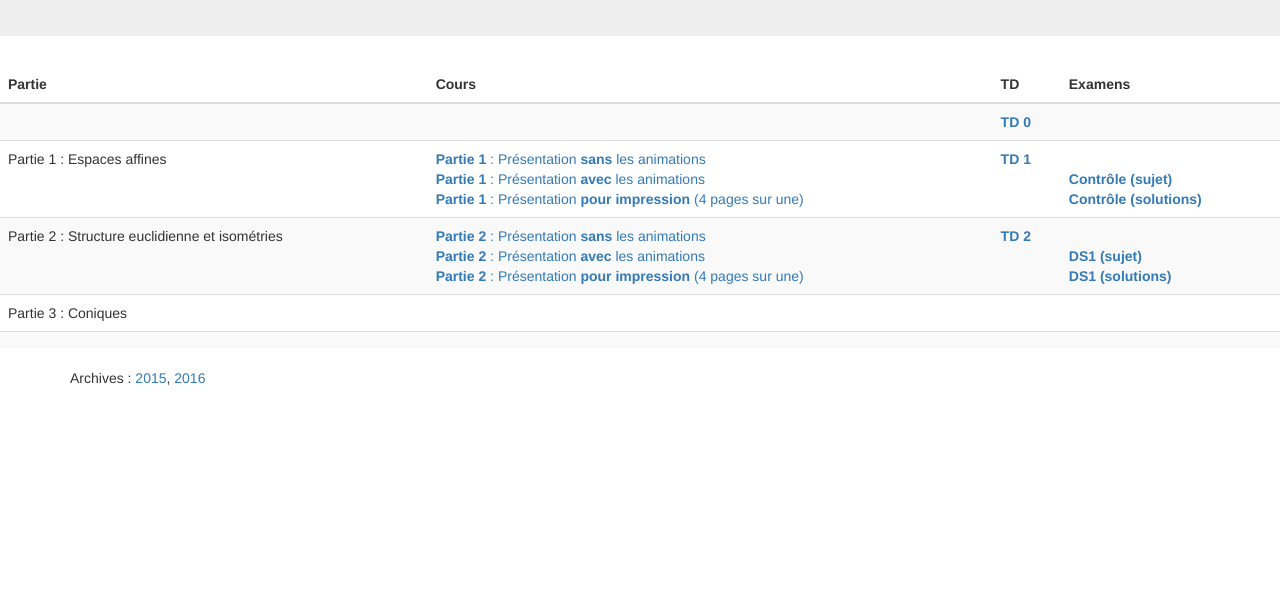
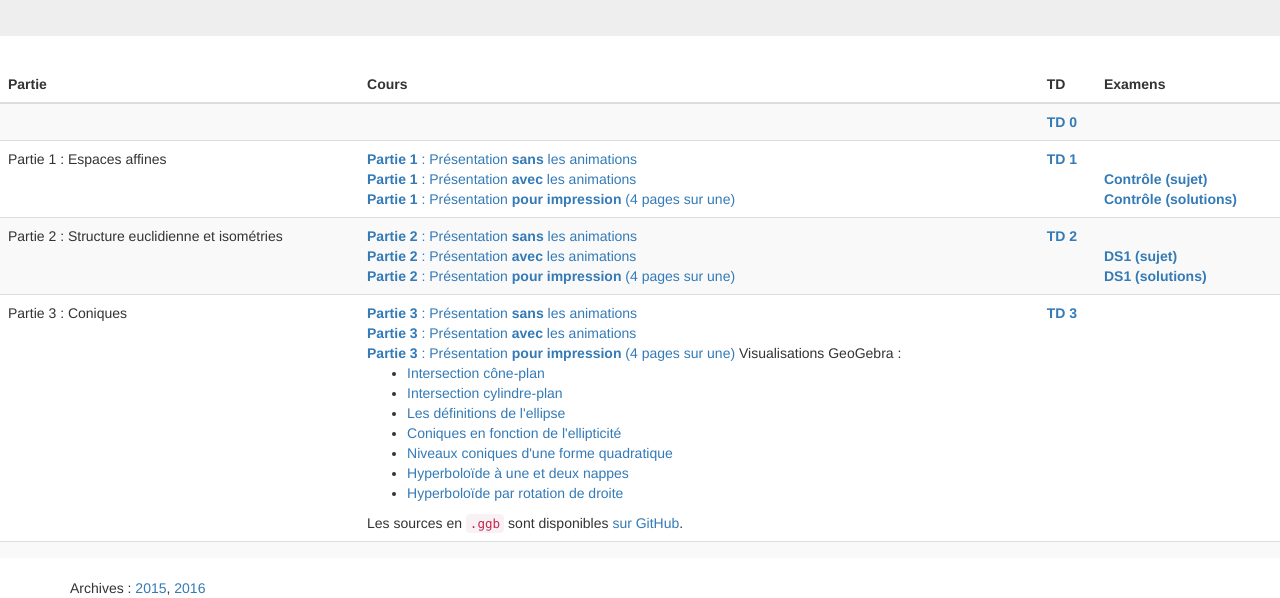
Before and after one commit to ktzanev/m53lille1, a plain HTML site: page docs/index.html in a window 1280 px wide. Shown: the part 212-810 px from the top of the page. Drawn offline with nearby package versions, Linux system fonts and the light colour scheme.

Commit message:
rajout de la partie 3 : cours et td

```diff
--- a/docs/index.html
+++ b/docs/index.html
@@ -69,8 +69,23 @@
       <tr>
         <td>Partie 3 : Coniques</td>
         <td>
+          <a href="Cours/M53_2017-18_Partie3_noanim.pdf"><b>Partie 3</b> : Présentation <b>sans</b> les animations</a><br>
+          <a href="Cours/M53_2017-18_Partie3_anim.pdf"><b>Partie 3</b> : Présentation <b>avec</b> les animations</a><br>
+          <a href="Cours/M53_2017-18_Partie3_print.pdf"><b>Partie 3</b> : Présentation <b>pour impression</b> (4 pages sur une)</a>
+                    Visualisations GeoGebra :
+          <ul>
+            <li><a href="http://tube.geogebra.org/m/2027957">Intersection cône-plan</a></li>
+            <li><a href="http://tube.geogebra.org/m/2027997">Intersection cylindre-plan</a></li>
+            <li><a href="http://tube.geogebra.org/m/2063403">Les définitions de l'ellipse</a></li>
+            <li><a href="http://tube.geogebra.org/material/simple/id/2063339">Coniques en fonction de l'ellipticité</a></li>
+            <li><a href="http://tube.geogebra.org/material/simple/id/2066213">Niveaux coniques d'une forme quadratique</a></li>
+            <li><a href="http://tube.geogebra.org/material/simple/id/2066285">Hyperboloïde à une et deux nappes</a></li>
+            <li><a href="http://tube.geogebra.org/material/simple/id/2067913">Hyperboloïde par rotation de droite</a></li>
+          </ul>
+          Les sources en <code>.ggb</code> sont disponibles <a href="https://github.com/ktzanev/m53lille1/tree/master/Cours/geogebra">sur GitHub</a>.
         </td>
         <td>
+          <a href="TDs/M53_2017-18_TD3.pdf"><b>TD 3</b></a>
         </td>
         <td style="vertical-align: bottom">
         </td>
```
Also changed, not shown: 4 other files.
